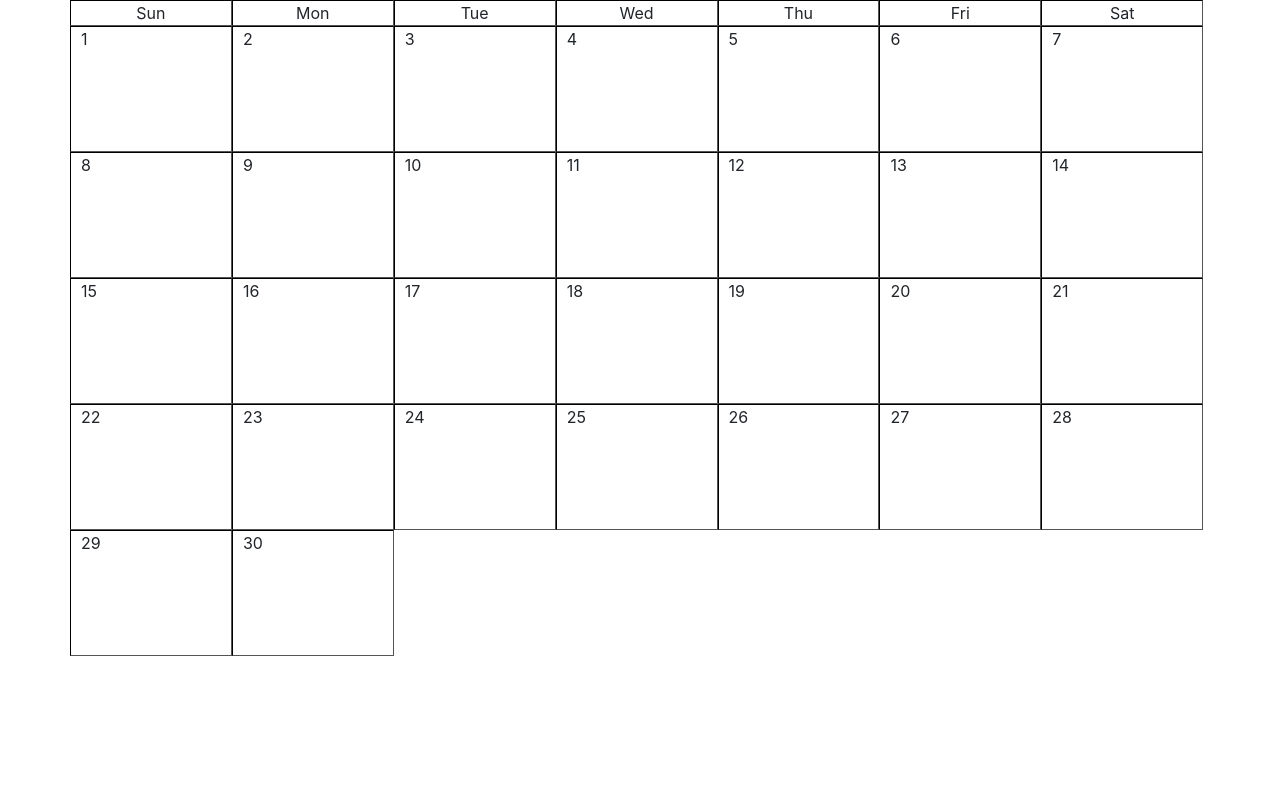
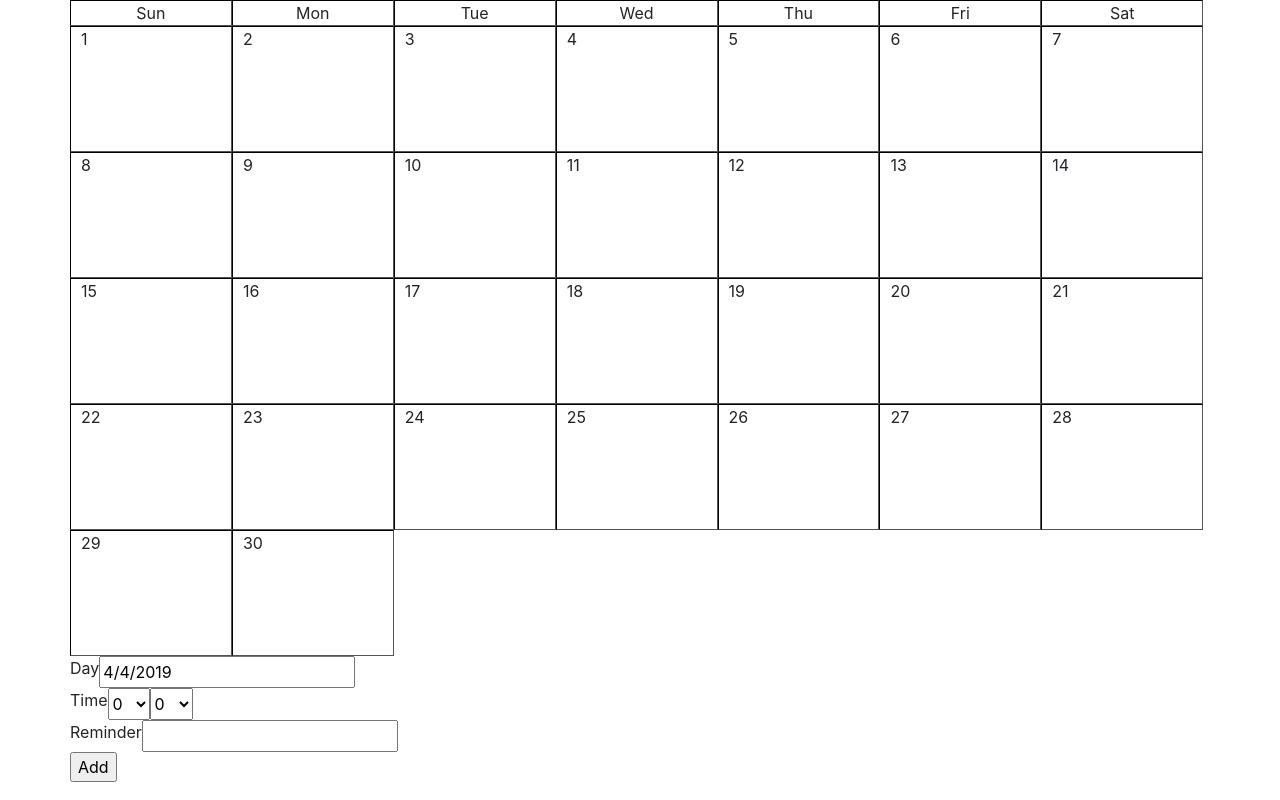
Before and after one commit to AlvSil/calendar-app, a React (Create React App) app: page / in a window 1280 px wide. Built offline with nearby package versions, Linux system fonts and the light colour scheme.

Commit message:
refactor + added reminder inputs

```diff
--- a/src/Calendar.js
+++ b/src/Calendar.js
@@ -15,7 +15,9 @@ class Calendar extends Component {
     this.state = {
       visibleDate: new Date(),
       numberOfDays: new Array(getAmountOfDaysInMonth(new Date())).fill(null),
-      selectedDay: 3,
+      selectedDay: new Date().getDate(),
+      selectedMonth: new Date().getMonth()+1,
+      selectedYear: new Date().getFullYear(),
       daysOfTheWeek: [
         {abb:'Sun'},
         {abb:'Mon'},
@@ -24,11 +26,28 @@ class Calendar extends Component {
         {abb:'Thu'},
         {abb:'Fri'},
         {abb:'Sat'}
-      ]
+      ],
+      hours: new Array(24).fill(null),
+      minutes: new Array(60).fill(null),
+      reminderDate: null,
+      selectedHours: "0",
+      selectedMinutes: "0",
+      reminderTextInput: ""
     }
+  }
+  setReminderDate = (date) => {
+    let updatedHours = new Date(date.setHours(this.state.selectedHours))
+    let updatedTime = new Date(updatedHours.setMinutes(this.state.selectedMinutes))
+    this.setState({
+      selectedDay: date.getDate(),
+      selectedMonth: date.getMonth(),
+      selectedYear: date.getFullYear(),
+      reminderDate: updatedTime
+    })
   }
   render() {
     return (
+      <React.Fragment>
         <div className="container">
           <div className="row">
             {this.state.daysOfTheWeek.map((day) => (
@@ -40,16 +59,48 @@ class Calendar extends Component {
             ))}
           </div>
           <div className="row">
-          {this.state.numberOfDays.map((num, index) =>
+            {this.state.numberOfDays.map((empty, index) =>
               <CalendarDay
                 key={index}
                 dayNumber={index + 1}
                 date={new Date(this.state.visibleDate.getFullYear(), this.state.visibleDate.getMonth(), index + 1)}
                 addReminderToDate={this.props.addReminderToDate}
+                setReminderDate={this.setReminderDate}
               />
             )}
           </div>
         </div>
+        <div className="container">
+          <div className="row">
+            <label>Day</label>
+            <input id="day" value={`${this.state.selectedDay}/${this.state.selectedMonth}/${this.state.selectedYear}`}></input>
+          </div>
+          <div className="row">
+            <label>Time</label>
+            <select onChange={
+                (e) => this.setState({
+                  reminderDate: new Date(this.state.reminderDate.setHours(e.target.value)),
+                  selectedHours: e.target.value
+                })}>
+              {this.state.hours.map((empty, index) => <option value={index}>{index}</option>)}
+            </select>
+            <select onChange={
+                (e) => this.setState({
+                  reminderDate: new Date(this.state.reminderDate.setMinutes(e.target.value)),
+                  selectedMinutes: e.target.value
+                })}>
+              {this.state.minutes.map((empty, index) => <option value={index}>{index}</option>)}
+            </select>
+          </div>
+          <div className="row">
+            <label>Reminder</label>
+            <input value={this.state.reminderTextInput} onChange={(e) => this.setState({reminderTextInput: e.target.value})} maxlength="30"/>
+          </div>
+          <div className="row">
+            <input type="button" value="Add" onClick={() => this.props.addReminderToDate(this.state.reminderTextInput, this.state.reminderDate)} />
+          </div>
+        </div>
+      </React.Fragment>
     );
   }
 }
--- a/src/CalendarDay.js
+++ b/src/CalendarDay.js
@@ -1,7 +1,7 @@
 import React from 'react';
 
 const CalendarDay = (props) => (
-  <div className="testcol square" onClick={() => props.addReminderToDate('testReminder', props.date)}>
+  <div className="testcol square" onClick={() => props.setReminderDate(props.date)}>
     <div className="text">
       {props.dayNumber}
     </div>
--- a/src/actions/index.js
+++ b/src/actions/index.js
@@ -4,6 +4,5 @@ export const addReminderToDate = (text, date) => ({
   id: nextReminderId++,
   type: 'ADD_REMINDER',
   text,
-  date,
-  day: date.getDate()
+  date
 })
```
Lines whose indentation alone changed are shown as unchanged.
